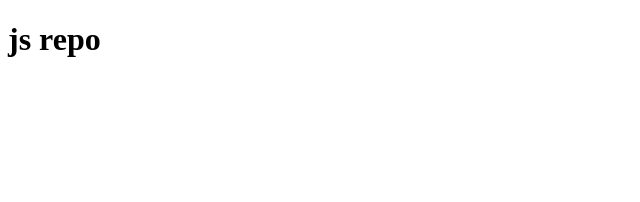
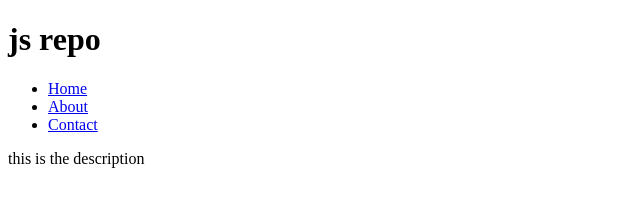
Before and after one commit to GymAurCode/javascript-repo, a plain HTML site: page index.html in a window 1280 px wide. Shown: the whole page, without its empty margins (0-640 px from the left). Drawn offline with Linux system fonts and the light colour scheme.

Commit message:
we add a navbar

```diff
--- a/index.html
+++ b/index.html
@@ -7,5 +7,15 @@
 </head>
 <body>
     <h1>js repo</h1>
+    <div class="container">
+        <div class="navbar">
+            <ul>
+                <li><a href="index.html">Home</a></li>
+                <li><a href="about.html">About</a></li>
+                <li><a href="contact.html">Contact</a></li>
+            </ul>
+        </div>
+    </div>
+    <p>this is the description</p>
 </body>
 </html>
```
